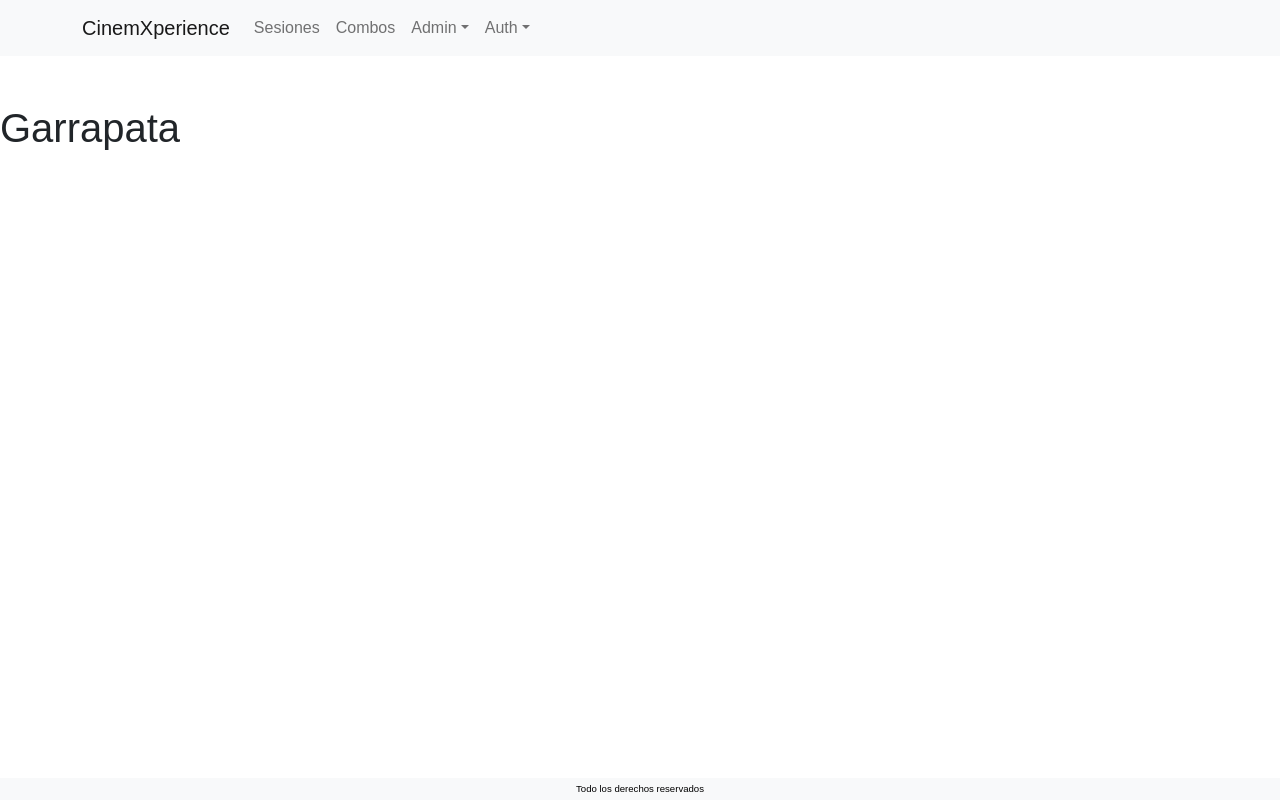
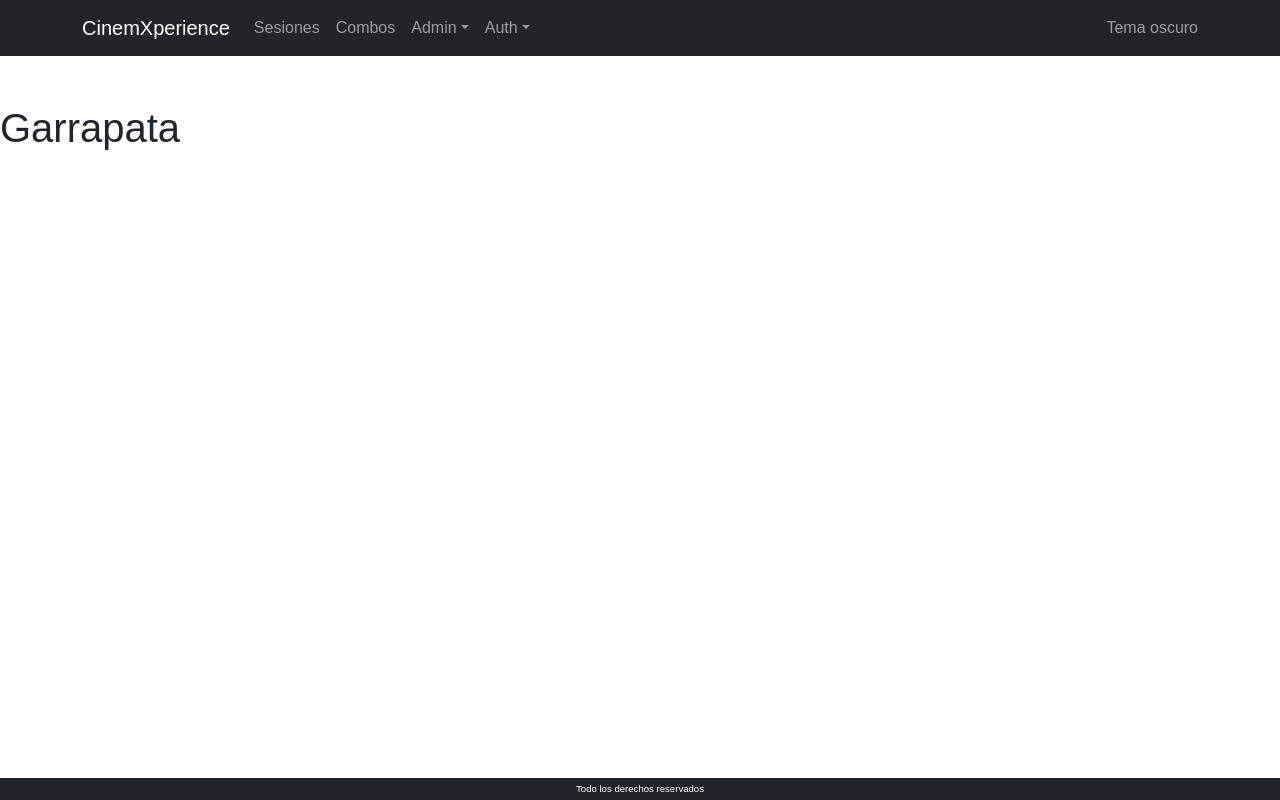
Before and after one commit to manup94/CinemXperience-Client, a React (Create React App) app in the folder client/: page /admin/combo/delete in a window 1280 px wide. Built offline with nearby package versions, Linux system fonts and the light colour scheme.

Commit message:
Theme context

```diff
--- a/client/src/components/Footer/Footer.jsx
+++ b/client/src/components/Footer/Footer.jsx
@@ -1,9 +1,18 @@
+import { useContext } from 'react'
 import './Footer.css'
+import { ThemeContext } from '../../context/theme.context'
 
 const Footer = () => {
 
+    const { theme } = useContext(ThemeContext)
+
+    const themeStyle = {
+        backgroundColor: theme === 'dark' ? 'rgb(248 249 250)' : '#212429',
+        color: theme === 'dark' ? 'black' : 'white',
+    }
+
     return (
-        <footer>Todo los derechos reservados</footer>
+        <footer style={themeStyle}>Todo los derechos reservados</footer>
     )
 }
 
--- a/client/src/components/Navigation/Navigation.jsx
+++ b/client/src/components/Navigation/Navigation.jsx
@@ -5,13 +5,20 @@ import Navbar from 'react-bootstrap/Navbar'
 import NavDropdown from 'react-bootstrap/NavDropdown';
 import { Link } from 'react-router-dom'
 import { AuthContext } from './../../context/auth.context'
+import { ThemeContext } from '../../context/theme.context';
 
 const Navigation = () => {
 
     const { user, logout } = useContext(AuthContext)
 
+    const { theme, switchTheme } = useContext(ThemeContext)
+
+    const variant = theme === 'light' ? 'dark' : 'light'
+
+
+
     return (
-        <Navbar bg="light" expand="lg" className='mb-5'>
+        <Navbar bg={variant} variant={variant} expand="lg" className='mb-5'>
             <Container>
                 <Navbar.Brand>
                     <Link to={'/'} className='nav-link'> CinemXperience </Link>
@@ -36,7 +43,7 @@ const Navigation = () => {
                                     <NavDropdown.Item>
                                         <Link onClick={logout} className='nav-link'> Logout </Link>
                                     </NavDropdown.Item>
-                                    <Link to={'/profile'} className='nav-link'> hello there, {user.email}! </Link>
+                                    <Link to={'/profile'} className='nav-link'> hello there, {user.username}! </Link>
                                 </>
                                 :
                                 <>
@@ -49,9 +56,13 @@ const Navigation = () => {
                                         </NavDropdown.Item>
                                     </NavDropdown>
                                 </>
-
                         }
                     </Nav>
+                    <div className='justify-content-end'>
+                        <Navbar.Text onClick={switchTheme}>
+                            {theme === 'dark' ? 'Tema claro' : 'Tema oscuro'}
+                        </Navbar.Text>
+                    </div>
                 </Navbar.Collapse>
             </Container>
         </Navbar>
--- /dev/null
+++ b/client/src/context/theme.context.js
@@ -0,0 +1,20 @@
+import { createContext, useState } from "react"
+
+const ThemeContext = createContext()
+
+function ThemeProviderWrapper(props) {
+
+    const [theme, setTheme] = useState('light')
+
+    const switchTheme = () => {
+        theme === 'light' ? setTheme('dark') : setTheme('light')
+    }
+
+    return (
+        <ThemeContext.Provider value={{ theme, switchTheme }}>
+            {props.children}
+        </ThemeContext.Provider>
+    )
+}
+
+export { ThemeContext, ThemeProviderWrapper }
--- a/client/src/index.js
+++ b/client/src/index.js
@@ -3,15 +3,18 @@ import ReactDOM from 'react-dom/client';
 import App from '../../client/src/App';
 import { BrowserRouter as Router } from 'react-router-dom'
 import { AuthProviderWrapper } from './context/auth.context';
+import { ThemeProviderWrapper } from './context/theme.context';
 
 
 const root = ReactDOM.createRoot(document.getElementById('root'));
 root.render(
   <React.StrictMode>
-    <AuthProviderWrapper>
-      <Router>
-        <App />
-      </Router>
-    </AuthProviderWrapper>
+    <ThemeProviderWrapper>
+      <AuthProviderWrapper>
+        <Router>
+          <App />
+        </Router>
+      </AuthProviderWrapper>
+    </ThemeProviderWrapper>
   </React.StrictMode>
 )
--- a/client/src/pages/ProfilePage/ProfilePage.jsx
+++ b/client/src/pages/ProfilePage/ProfilePage.jsx
@@ -8,7 +8,7 @@ const ProfilePage = () => {
 
     return (
         <Container>
-            <h1>hello there {user.email}</h1>
+            <h1>hello there {user.username}</h1>
         </Container>
     )
 }
```
